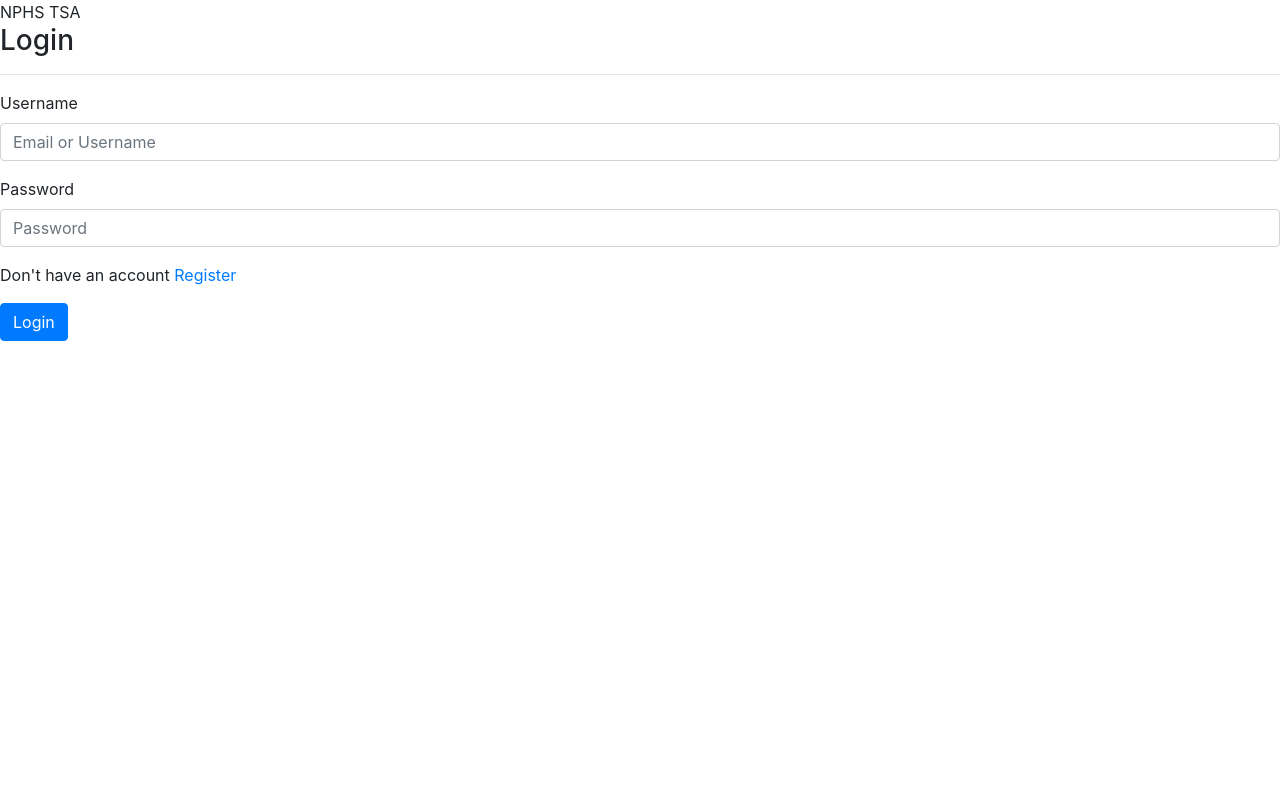
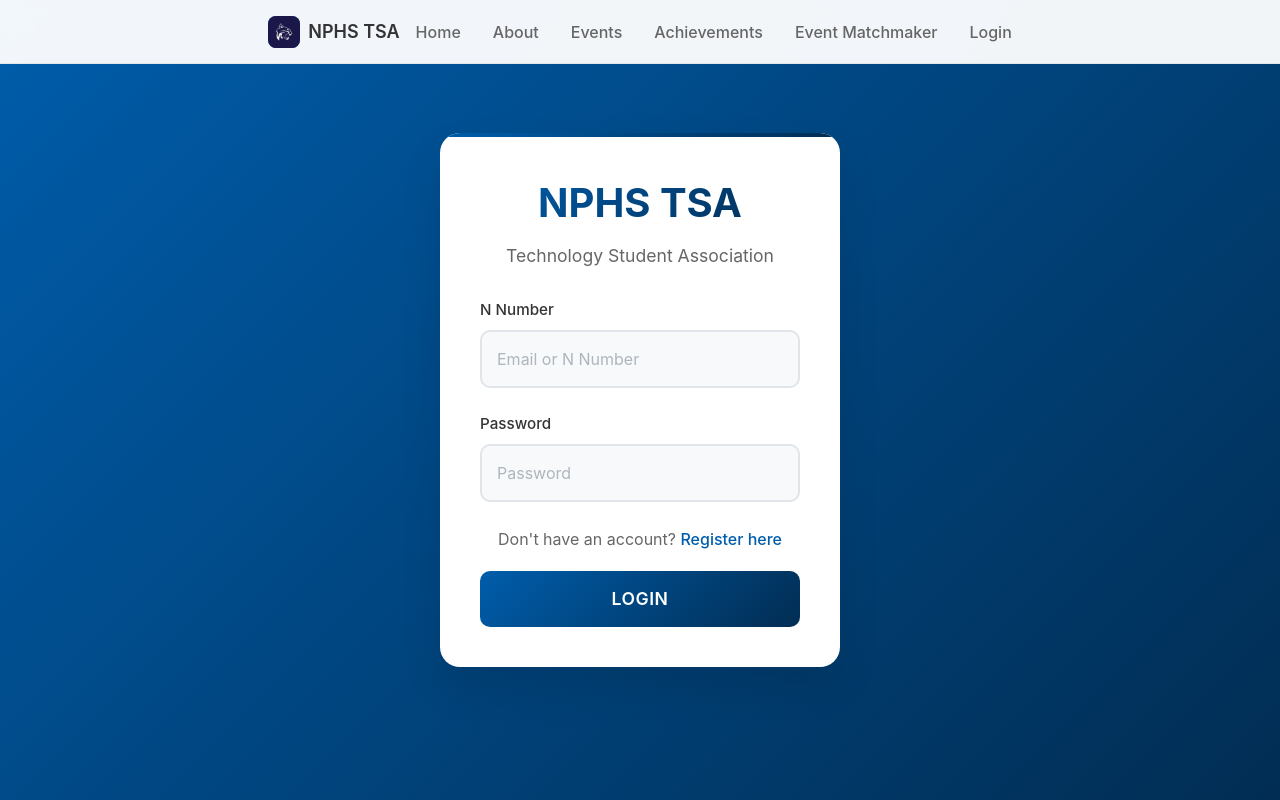
Before and after one commit to Dominik-DiBenedetto/nphs-tsa, a Django app: page /auth/login/ in a window 1280 px wide. Run offline with Django 5.2, Linux system fonts and the light colour scheme; some libraries are stand-ins or nearby versions.

Commit message:
added in members view fully and updated nav bars and authentication views

```diff
--- a/authentication/models.py
+++ b/authentication/models.py
@@ -6,8 +6,9 @@ from django.contrib.auth.models import AbstractUser
 class Member(AbstractUser):
     name = models.CharField(max_length=100)
     username = models.CharField(max_length=7, unique=True) # nNumber
-    role = models.CharField(max_length=20)
+    role = models.CharField(max_length=20, default="Member")
+    strikes = models.IntegerField(default=0)
     email = models.EmailField(unique=True)
 
     def __str__(self):
-        return self.user.n_number
+        return self.username
--- a/authentication/templates/auth/login.html
+++ b/authentication/templates/auth/login.html
@@ -5,56 +5,45 @@
         <meta name="viewport" content="width=device-width, initial-scale=1.0" />
         <title>NPHS TSA | Login</title>
         <link href="https://maxcdn.bootstrapcdn.com/bootstrap/4.5.2/css/bootstrap.min.css" rel="stylesheet">
+
+        {% load static %}
+        <link rel="icon" href="{% static 'images/nphs_bobcats_favicon.jpg' %}" type="image/x-icon">
+
+        <link rel="stylesheet" href="{% static 'css/styles.css' %}">
+        <link rel="stylesheet" href="{% static 'css/login.css' %}">
+
     </head>
     <body>
+        {% load mycomponents %}
+        {% navbar "Login" "none" %}
+        <div class="login-container">
+        <div class="title">NPHS TSA</div>
+        <div class="subtitle">Technology Student Association</div>
+
         <form method="post">
-            <div class="title">NPHS TSA</div>
             {% csrf_token %}
-            <!-- CSRF token for security -->
-
-            <!-- Login heading -->
-            <h3>Login</h3>
-            <hr />
-
-            <!-- Display error/success messages -->
             {% if messages %}
-            <div class="alert alert-primary" role="alert">
+            <div class="alert" id="messageAlert">
                 {% for message in messages %} {{ message }} {% endfor %}
             </div>
             {% endif %}
 
-            <!-- Username input field -->
             <div class="form-group">
-                <label for="username">Username</label>
-                <input
-                    type="text"
-                    class="form-control"
-                    name="username"
-                    id="username"
-                    aria-describedby="Enter email or username"
-                    placeholder="Email or Username"
-                    required
-                />
+                <label for="username">N Number</label>
+                <input type="text" name="username" id="username" placeholder="Email or N Number" required="">
             </div>
 
-            <!-- Password input field -->
             <div class="form-group">
                 <label for="password">Password</label>
-                <input
-                    type="password"
-                    name="password"
-                    class="form-control"
-                    id="password"
-                    placeholder="Password"
-                    required
-                />
+                <input type="password" name="password" id="password" placeholder="Password" required="">
             </div>
 
-            <!-- Link to registration page -->
-            <p>Don't have an account <a href="/auth/register/">Register</a></p>
+            <div class="register-link">
+                Don't have an account? <a href="/auth/register/">Register here</a>
+            </div>
 
-            <!-- Submit button -->
-            <button type="submit" class="btn btn-primary">Login</button>
+            <button type="submit" class="btn-login">Login</button>
         </form>
+    </div>
     </body>
 </html>
--- a/authentication/views.py
+++ b/authentication/views.py
@@ -7,6 +7,8 @@ from .models import Member
 
 # Create your views here.
 def login_page(request):
+    if request.user.is_authenticated:
+        return redirect('/home/')
     # Check if the HTTP request method is POST (form submission)
     if request.method == "POST":
         username = request.POST.get('username')
@@ -35,6 +37,8 @@ def login_page(request):
 
 # Define a view function for the registration page
 def register_page(request):
+    if request.user.is_authenticated:
+        return redirect('/home/')
     # Check if the HTTP request method is POST (form submission)
     if request.method == 'POST':
         name = request.POST.get('name')
@@ -71,7 +75,10 @@ def register_page(request):
 
         # Display an information message indicating successful account creation
         messages.info(request, "Account created Successfully!")
-        return redirect('/auth/register/')
+
+        login(request, user)
+
+        return redirect('/home/')
 
     # Render the registration page template (GET request)
     return render(request, 'auth/register.html')
--- a/coresite/templates/components/navbar.html
+++ b/coresite/templates/components/navbar.html
@@ -1,5 +1,7 @@
+{% load static %}
 <nav class="navbar" id="navbar">
     <div class="navbar-container">
+        {% if is_authenticated %}
         <button class="sidebar-toggle" id="sidebarToggle">
             <div class="hamburger">
                 <span></span>
@@ -7,15 +9,16 @@
                 <span></span>
             </div>
         </button>
+        {% endif %}
         <a href="#" class="navbar-brand">
-            <div class="brand-logo">A</div>
+            <img class="brand-logo" src="{% static 'images/nphs_bobcats_favicon.jpg' %}" />
             <span>NPHS TSA</span>
         </a>
 
-        <ul class="navbar-nav">
-            <li><a href="#" class="active">Home</a></li>
+        <ul class="navbar-nav" data-active-navbar-link="{{ active_navbar_link }}">
+            <li><a href="/">Home</a></li>
             <li><a href="#">About</a></li>
-            <li><a href="#">Events</a></li>
+            <li><a href="/events/">Events</a></li>
             <li><a href="#">Achievements</a></li>
             <li><a href="/events/matchmaker/">Event Matchmaker</a></li>
             {% if is_authenticated %}
@@ -36,33 +39,42 @@
         </a>
     </div>
 
-    <div class="sidebar-content">
+    <div class="sidebar-content" data-active-sidebar-link="{{ active_sidebar_link }}">
         <div class="sidebar-section">
             <div class="sidebar-section-title">Main</div>
             <ul class="sidebar-menu">
-                <li><a href="/members/" class="active"><span class="sidebar-menu-icon icon-home"></span>Members</a></li>
-                <li><a href="#"><span class="sidebar-menu-icon icon-inbox"></span>Inbox</a></li>
-                <li><a href="#"><span class="sidebar-menu-icon icon-calendar"></span>Calendar</a></li>
+                <li><a href="/members/"><span class="sidebar-menu-icon icon-home"></span>Members</a></li>
+                <li><a href="#"><span class="sidebar-menu-icon icon-inbox"></span>Attendance</a></li>
+                <li><a href="#"><span class="sidebar-menu-icon icon-calendar"></span>Notifications</a></li>
             </ul>
         </div>
 
         <div class="sidebar-section">
-            <div class="sidebar-section-title">Analytics</div>
+            <div class="sidebar-section-title">Events</div>
             <ul class="sidebar-menu">
-                <li><a href="#"><span class="sidebar-menu-icon icon-chart"></span>Overview</a></li>
-                <li><a href="#"><span class="sidebar-menu-icon icon-chart"></span>Reports</a></li>
-                <li><a href="#"><span class="sidebar-menu-icon icon-users"></span>Team</a></li>
+                <li><a href="#"><span class="sidebar-menu-icon icon-chart"></span>Progress Reports</a></li>
+                <li><a href="#"><span class="sidebar-menu-icon icon-chart"></span>Event Feedback</a></li>
+                <li><a href="#"><span class="sidebar-menu-icon icon-users"></span>Timeline</a></li>
+            </ul>
+        </div>
+
+        <div class="sidebar-section">
+            <div class="sidebar-section-title">Fundraisers</div>
+            <ul class="sidebar-menu">
+                <li><a href="#"><span class="sidebar-menu-icon icon-users"></span>Upcoming Fundraisers</a></li>
+                <li><a href="#"><span class="sidebar-menu-icon icon-chart"></span>Calendar</a></li>
             </ul>
         </div>
 
         <div class="sidebar-section">
             <div class="sidebar-section-title">Support</div>
             <ul class="sidebar-menu">
-                <li><a href="#"><span class="sidebar-menu-icon icon-help"></span>Help Center</a></li>
+                <li><a href="#"><span class="sidebar-menu-icon icon-help"></span>Feedback</a></li>
                 <li><a href="#"><span class="sidebar-menu-icon icon-settings"></span>Settings</a></li>
             </ul>
         </div>
     </div>
 </aside>
 <div class="sidebar-overlay" id="sidebarOverlay"></div>
+<script src="{% static 'javascript/navbar.js' %}" defer></script>
 {% endif %}
--- a/coresite/templates/index.html
+++ b/coresite/templates/index.html
@@ -10,6 +10,6 @@
 </head>
 <body>
     {% load mycomponents %}
-    {% navbar %}
+    {% navbar "Home" "none" %}
 </body>
 </html>
--- a/coresite/templatetags/mycomponents.py
+++ b/coresite/templatetags/mycomponents.py
@@ -3,9 +3,11 @@ from django import template
 register = template.Library()
 
 @register.inclusion_tag('components/navbar.html', takes_context=True)
-def navbar(context):
+def navbar(context, active_navbar_link, active_sidebar_link):
     user = context['request'].user
     return {
         'user': user,
-        'is_authenticated': user.is_authenticated
+        'is_authenticated': user.is_authenticated,
+        'active_navbar_link': active_navbar_link,
+        'active_sidebar_link': active_sidebar_link
     }
--- a/coresite/urls.py
+++ b/coresite/urls.py
@@ -5,4 +5,6 @@ from . import views
 urlpatterns = [
     path("", views.home, name="index"),
     path("home/", views.home, name="home"),
+    path("members/", views.members_view, name="members"),
+
 ]
--- a/coresite/views.py
+++ b/coresite/views.py
@@ -1,7 +1,11 @@
 from django.shortcuts import render
+from authentication.models import Member
 
 # Create your views here.
 
 def home(request):
-    print(request)
     return render(request, "index.html")
+
+def members_view(request):
+    members = Member.objects.all()
+    return render(request, "members.html", {"members": members})
--- a/events/templates/events/index.html
+++ b/events/templates/events/index.html
@@ -8,6 +8,8 @@
     <title>Events</title>
 </head>
 <body>
+    {% load mycomponents %}
+    {% navbar "Events" "none" %}
     <h1>Events</h1>
     {% for event in Events %}
         <div class="event" id="{{event.name}}">
--- a/events/templates/events/matchmaker.html
+++ b/events/templates/events/matchmaker.html
@@ -9,14 +9,13 @@
     <link rel="stylesheet" href="{% static 'css/styles.css' %}">
     <link rel="stylesheet" href="{% static 'css/matchmaker.css' %}">
     <script src="https://kit.fontawesome.com/8c856302a6.js" crossorigin="anonymous"></script>
-    <script src="{% static 'javascript/navbar.js' %}" defer></script>
 
     <title>Event Matchmaker | NPHS TSA</title>
 </head>
 
 <body>
     {% load mycomponents %}
-    {% navbar %}
+    {% navbar "Event Matchmaker" "none" %}
     <div class="container">
         <main class="main">
             <section class="events-section">
--- /dev/null
+++ b/static/css/login.css
@@ -0,0 +1,206 @@
+* {
+    margin: 0;
+    padding: 0;
+    box-sizing: border-box;
+}
+
+body {
+    background: linear-gradient(135deg, var(--tsa-navy-blue) 0%, var(--tsa-dark-navy-blue) 100%);
+    display: flex;
+    align-items: center;
+    justify-content: center;
+    padding: 20px;
+}
+
+.login-container {
+    background: white;
+    padding: 40px;
+    border-radius: 20px;
+    box-shadow: 0 20px 40px rgba(0, 0, 0, 0.1);
+    width: 100%;
+    max-width: 400px;
+    position: relative;
+    overflow: hidden;
+}
+
+.register-container{
+    max-width: 600px;
+}
+
+.login-container::before {
+    content: '';
+    position: absolute;
+    top: 0;
+    left: 0;
+    right: 0;
+    height: 4px;
+    background: linear-gradient(90deg, var(--tsa-navy-blue), var(--tsa-dark-navy-blue));
+}
+
+.title {
+    text-align: center;
+    font-size: 2.5rem;
+    font-weight: bold;
+    color: #333;
+    margin-bottom: 10px;
+    background: linear-gradient(135deg, var(--tsa-navy-blue), var(--tsa-dark-navy-blue));
+    -webkit-background-clip: text;
+    -webkit-text-fill-color: transparent;
+    background-clip: text;
+}
+
+.subtitle {
+    text-align: center;
+    color: #666;
+    margin-bottom: 30px;
+    font-size: 1.1rem;
+}
+
+.form-group {
+    margin-bottom: 25px;
+}
+
+label {
+    display: block;
+    margin-bottom: 8px;
+    color: #333;
+    font-weight: 500;
+    font-size: 0.95rem;
+}
+
+input[type="text"],
+input[type="password"] {
+    width: 100%;
+    padding: 15px;
+    border: 2px solid #e1e5e9;
+    border-radius: 10px;
+    font-size: 1rem;
+    transition: all 0.3s ease;
+    background-color: #f8f9fa;
+}
+
+input[type="text"]:focus,
+input[type="password"]:focus {
+    outline: none;
+    border-color: var(--tsa-navy-blue);
+    background-color: white;
+    box-shadow: 0 0 0 3px rgba(102, 126, 234, 0.1);
+}
+
+input[type="text"]::placeholder,
+input[type="password"]::placeholder {
+    color: #adb5bd;
+}
+
+.alert {
+    background-color: #d1ecf1;
+    border: 1px solid #bee5eb;
+    color: #0c5460;
+    padding: 12px 16px;
+    border-radius: 8px;
+    margin-bottom: 20px;
+    font-size: 0.9rem;
+}
+
+.register-link {
+    text-align: center;
+    margin: 20px 0;
+    color: #666;
+}
+
+.register-link a {
+    color: var(--tsa-navy-blue);
+    text-decoration: none;
+    font-weight: 500;
+    transition: color 0.3s ease;
+}
+
+.register-link a:hover {
+    color: var(--tsa-dark-navy-blue);
+    text-decoration: underline;
+}
+
+.btn-login {
+    width: 100%;
+    padding: 15px;
+    background: linear-gradient(135deg, var(--tsa-navy-blue) 0%, var(--tsa-dark-navy-blue) 100%);
+    color: white;
+    border: none;
+    border-radius: 10px;
+    font-size: 1.1rem;
+    font-weight: 600;
+    cursor: pointer;
+    transition: all 0.3s ease;
+    text-transform: uppercase;
+    letter-spacing: 0.5px;
+}
+
+.btn-login:hover {
+    transform: translateY(-2px);
+    box-shadow: 0 10px 20px rgba(102, 126, 234, 0.3);
+}
+
+.btn-login:active {
+    transform: translateY(0);
+}
+
+.divider {
+    height: 1px;
+    background: linear-gradient(90deg, transparent, #e1e5e9, transparent);
+    margin: 25px 0;
+}
+
+/* Responsive design */
+@media (max-width: 480px) {
+    .login-container {
+        padding: 30px 20px;
+        margin: 10px;
+    }
+
+    .title {
+        font-size: 2rem;
+    }
+
+    input[type="text"],
+    input[type="password"],
+    .btn-login {
+        padding: 12px;
+    }
+}
+
+/* Animation for form appearance */
+.login-container {
+    animation: slideUp 0.6s ease-out;
+}
+
+@keyframes slideUp {
+    from {
+        opacity: 0;
+        transform: translateY(30px);
+    }
+
+    to {
+        opacity: 1;
+        transform: translateY(0);
+    }
+}
+
+/* Input focus animation */
+.form-group {
+    position: relative;
+}
+
+.form-group::after {
+    content: '';
+    position: absolute;
+    bottom: 0;
+    left: 0;
+    width: 0;
+    height: 2px;
+    background: linear-gradient(90deg, var(--tsa-navy-blue), var(--tsa-dark-navy-blue));
+    transition: width 0.3s ease;
+}
+
+.form-group:focus-within::after {
+    width: 100%;
+}
--- a/static/css/members.css
+++ b/static/css/members.css
@@ -14,7 +14,6 @@ body {
 
 .container {
     max-width: 1200px;
-    margin: 0 auto;
     padding: 2rem;
 }
 
@@ -80,7 +79,6 @@ tbody tr:hover {
 
 .role-badge {
     display: inline-block;
-    padding: 0.25rem 0.75rem;
     border-radius: 9999px;
     font-size: 0.75rem;
     font-weight: 600;
--- a/static/css/styles.css
+++ b/static/css/styles.css
@@ -3,15 +3,39 @@
     --tsa-dark-navy-blue: #012D53;
     --tsa-dark-red: #893B47;
     --tsa-red: #DB2B1E;
+    --background: #ffffff;
+    --foreground: #012D53;
+    --card: #ffffff;
+    --card-foreground: #0f172a;
+    --primary: #012D53;
+    --primary-foreground: #ffffff;
+    --secondary: #f1f5f9;
+    --secondary-foreground: #0f172a;
+    --muted: #f1f5f9;
+    --muted-foreground: #45638d;
+    --accent: #f1f5f9;
+    --accent-foreground: #0f172a;
+    --destructive: #ef4444;
+    --destructive-foreground: #ffffff;
+    --border: #2d4b6563;
+    --input: #e2e8f0;
+    --ring: var();
+    --ring: var(--tsa-navy-blue);
+    --shadow-sm: 0 1px 2px 0 rgba(0, 0, 0, 0.05);
+    --shadow: 0 1px 3px 0 rgba(0, 0, 0, 0.1), 0 1px 2px 0 rgba(0, 0, 0, 0.06);
+    --shadow-md: 0 4px 6px -1px rgba(0, 0, 0, 0.1), 0 2px 4px -1px rgba(0, 0, 0, 0.06);
+    --shadow-lg: 0 10px 15px -3px rgba(0, 0, 0, 0.1), 0 4px 6px -2px rgba(0, 0, 0, 0.05);
+    --radius: 8px;
 }
 
 body {
+    font-family: "Inter", -apple-system, BlinkMacSystemFont, "Segoe UI", Roboto, Oxygen, Ubuntu, Cantarell, "Open Sans",
+        "Helvetica Neue", sans-serif;
+    color: var(--foreground);
     background: #eee;
-    width: 100vw;
-    height: 100vh;
-    overflow-x: hidden;
-    margin: 0;
-    box-sizing: border-box;
+    min-height: 100vh;
+    max-height: fit-content;
+    line-height: 1.5;
 }
 
 /* Navbar Styles */
@@ -69,6 +93,7 @@ body {
     list-style: none;
     gap: 2rem;
     margin: 0;
+    flex-direction: row;
 }
 
 .navbar-nav a {
@@ -211,7 +236,7 @@ body {
 /* Overlay */
 .sidebar-overlay {
     position: fixed;
-    top: 0;
+    top: 64px;
     left: 0;
     right: 0;
     bottom: 0;
@@ -226,3 +251,7 @@ body {
     opacity: 1;
     visibility: visible;
 }
+
+.container{
+    margin: 64px auto 0;
+}
```
Also changed, not shown: authentication/templates/auth/register.html (+31 -57 lines), coresite/templates/members.html (+15 -6 lines), static/css/matchmaker.css (+1 -35 lines), static/javascript/navbar.js (+9 -16 lines), authentication/migrations/0001_initial.py, db.sqlite3, static/images/nphs_bobcats_favicon.jpg (added).
